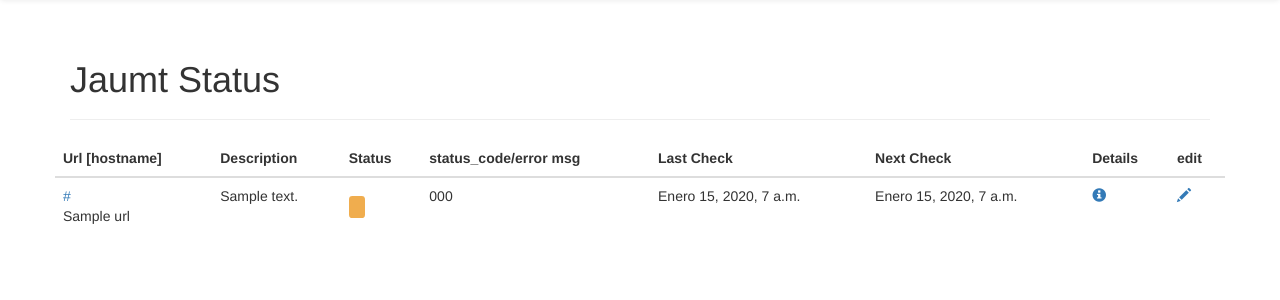
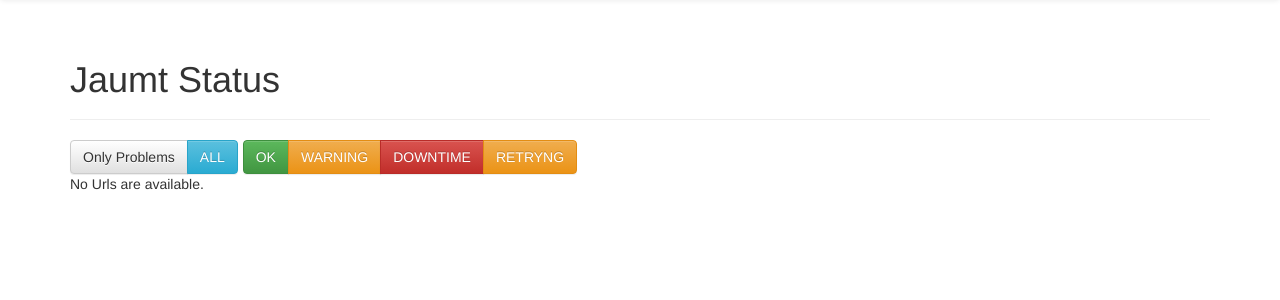
Before and after one commit to gilgamezh/jaumt, a Django app: page /status/ in a window 1280 px wide. Shown: the part 52-352 px from the top of the page. Run offline with Django 3.2, Linux system fonts and the light colour scheme; tables that the repository leaves empty hold one stand-in row (values such as "Sample post"); parts of the project's set-up code (start-up, migrations or seed data) failed here and were passed over; some libraries are stand-ins or nearby versions.

Commit message:
new status view. Now it uses ListView. Resolve #6

```diff
--- a/jaumt/settings.py
+++ b/jaumt/settings.py
@@ -164,6 +164,8 @@
 #  Django_admin_bootstrapped config
 DAB_FIELD_RENDERER = 'django_admin_bootstrapped.renderers.BootstrapFieldRenderer'
 
+PAGINATE_SIZE = 25
+
 try:
     from .local_settings import *  # NOQA
 except:
--- a/jaumt/templates/jaumt/base.html
+++ b/jaumt/templates/jaumt/base.html
@@ -37,7 +37,7 @@
       <div class="collapse navbar-collapse" id="bs-example-navbar-collapse-1">
         <ul class="nav navbar-nav">
           <li><a href="{% url 'home' %}">Home</a></li>
-          <li><a href="{% url 'status' %}">Status</a></li>
+          <li><a href="{% url 'url-list' %}">Status</a></li>
           <li><a href="{% url 'admin:index' %}">Admin</a></li>
         </ul>
         <ul class="nav navbar-nav navbar-right">
--- a/jaumt/templates/jaumt/status.html
+++ b/jaumt/templates/jaumt/status.html
@@ -7,18 +7,73 @@
 {% block content %}
 <div class="page-header">
   <h1>Jaumt Status</h1>
+
 </div>
+
+<div class="btn-toolbar" role="toolbar" aria-label="...">
+  <div class="btn-group" role="group" aria-label="...">
+      <a role="button" class="btn btn-default" href="/status/">Only Problems</a>
+      <a role="button" class="btn btn-info" href="/status?status={{UrlStatusEnum.RETRYING}}&status={{UrlStatusEnum.WARNING}}&status={{UrlStatusEnum.DOWNTIME}}&status={{UrlStatusEnum.OK}}">ALL</a>
+  </div>
+  <div class="btn-group" role="group" aria-label="...">
+      <a role="button" class="btn btn-success" href="/status?status={{UrlStatusEnum.OK}}">OK</a>
+      <a role="button" class="btn btn-warning" href="/status?status={{UrlStatusEnum.WARNING}}">WARNING</a>
+      <a role="button" class="btn btn-danger" href="/status?status={{UrlStatusEnum.DOWNTIME}}">DOWNTIME</a>
+      <a role="button" class="btn btn-warning" href="/status?status={{UrlStatusEnum.RETRYING}}">RETRYNG</a>
+  </div>
+</div>
+
     {% if urls %}
       <div class="row">
-        <table class="table">
+        <table class="table table-hover">
             <thead>
                 <tr>
-                    <th>Url [hostname]</th>
+                    <th>
+                      Url [hostname]
+                      <a href="?order_by=url">
+                      <span class="glyphicon glyphicon-arrow-up" aria-hidden="true"></span>
+                      </a>
+                      <a href="?order_by=-url">
+                      <span class="glyphicon glyphicon-arrow-down" aria-hidden="true"></span>
+                      </a>
+                    </th>
                     <th>Description</th>
-                    <th>Status</th>
-                    <th>status_code/error msg</ht>
-                    <th>Last Check</th>
-                    <th>Next Check</th>
+                    <th>
+                      Status
+                      <a href="?order_by=status">
+                      <span class="glyphicon glyphicon-arrow-up" aria-hidden="true"></span>
+                      </a>
+                      <a href="?order_by=-status">
+                      <span class="glyphicon glyphicon-arrow-down" aria-hidden="true"></span>
+                      </a>
+                    </th>
+                    <th>
+                      status_code/error msg
+                      <a href="?order_by=current_status_code">
+                      <span class="glyphicon glyphicon-arrow-up" aria-hidden="true"></span>
+                      </a>
+                      <a href="?order_by=-current_status_code">
+                      <span class="glyphicon glyphicon-arrow-down" aria-hidden="true"></span>
+                      </a>
+                    </th>
+                    <th>
+                      Last Check
+                      <a href="?order_by=last_check">
+                      <span class="glyphicon glyphicon-arrow-up" aria-hidden="true"></span>
+                      </a>
+                      <a href="?order_by=-last_check">
+                      <span class="glyphicon glyphicon-arrow-down" aria-hidden="true"></span>
+                      </a>
+                    </th>
+                    <th>
+                      Next Check
+                      <a href="?order_by=next_check">
+                      <span class="glyphicon glyphicon-arrow-up" aria-hidden="true"></span>
+                      </a>
+                      <a href="?order_by=-next_check">
+                      <span class="glyphicon glyphicon-arrow-down" aria-hidden="true"></span>
+                      </a>
+                    </th>
                     <th>Details</th>
                     <th>edit</th>
                 </tr>
@@ -50,7 +105,7 @@
                       <td>{{url.last_check}}</td>
                       <td>{{url.next_check}}</td>
                       <td>
-                        <a href="/url/{{url.id}}">
+                        <a href="/url/{{url.id}}/">
                           <span class="glyphicon glyphicon-info-sign" aria-hidden="true"></span>
                         </a>
                       </td>
@@ -68,6 +123,5 @@
         <p>No Urls are available.</p>
     {% endif %}
 
-</div>
 
 {% endblock %}
--- a/jaumt/urls.py
+++ b/jaumt/urls.py
@@ -17,12 +17,12 @@
 
 from django.conf.urls import patterns, include, url
 from django.contrib import admin
-from jaumt.views import Status, Home, StatusUrl
+from jaumt.views import Home, StatusUrl, UrlListView
 
 urlpatterns = patterns('',
                        # Examples:
                        url(r'^$', Home.as_view(), name='home'),
                        url(r'^admin/', include(admin.site.urls)),
-                       url(r'^status/', Status.as_view(), name='status'),
                        url(r'^url/(?P<url_id>\d+)/$', StatusUrl.as_view()),
+                       url(r'^status/$', UrlListView.as_view(), name='url-list'),
                        )
--- a/jaumt/views.py
+++ b/jaumt/views.py
@@ -17,19 +17,14 @@
 
 from django.shortcuts import render
 from django.views.generic import View
+from django.views.generic.list import ListView
+from django.utils import timezone
+from django.conf import settings
 
 from jaumt.models import Url, UrlStatusEnum
 
 
 # Create your views here.
-class Status(View):
-    def get(self, requests):
-        urls = Url.objects.all().order_by('status').exclude(
-            enabled=False).exclude(website__enabled=False)
-        context = {'urls': urls, 'UrlStatusEnum': UrlStatusEnum}
-        return render(requests, 'jaumt/status.html', context)
-
-
 class Home(View):
     def get(self, requests):
         return render(requests, 'jaumt/home.html')
@@ -40,3 +35,27 @@
         url = Url.objects.get(pk=url_id)
         context = {'url': url, 'UrlStatusEnum': UrlStatusEnum}
         return render(requests, 'jaumt/status_url.html', context)
+
+
+class UrlListView(ListView):
+    model = Url
+    paginate_by = settings.PAGINATE_SIZE
+    context_object_name = 'urls'
+    template_name = 'jaumt/status.html'
+
+    def get_queryset(self):
+        order_by = self.request.GET.get('order_by', default='status')
+        filter_by_status = self.request.GET.getlist('status',
+                                                    default=[UrlStatusEnum.WARNING,
+                                                             UrlStatusEnum.DOWNTIME,
+                                                             UrlStatusEnum.RETRYING])
+        queryset = Url.objects.all().order_by(order_by).exclude(
+            enabled=False).exclude(website__enabled=False)
+        queryset = queryset.filter(status__in=filter_by_status)
+        return queryset
+
+    def get_context_data(self, **kwargs):
+        context = super(UrlListView, self).get_context_data(**kwargs)
+        context['now'] = timezone.now()
+        context['UrlStatusEnum'] = UrlStatusEnum
+        return context
```
